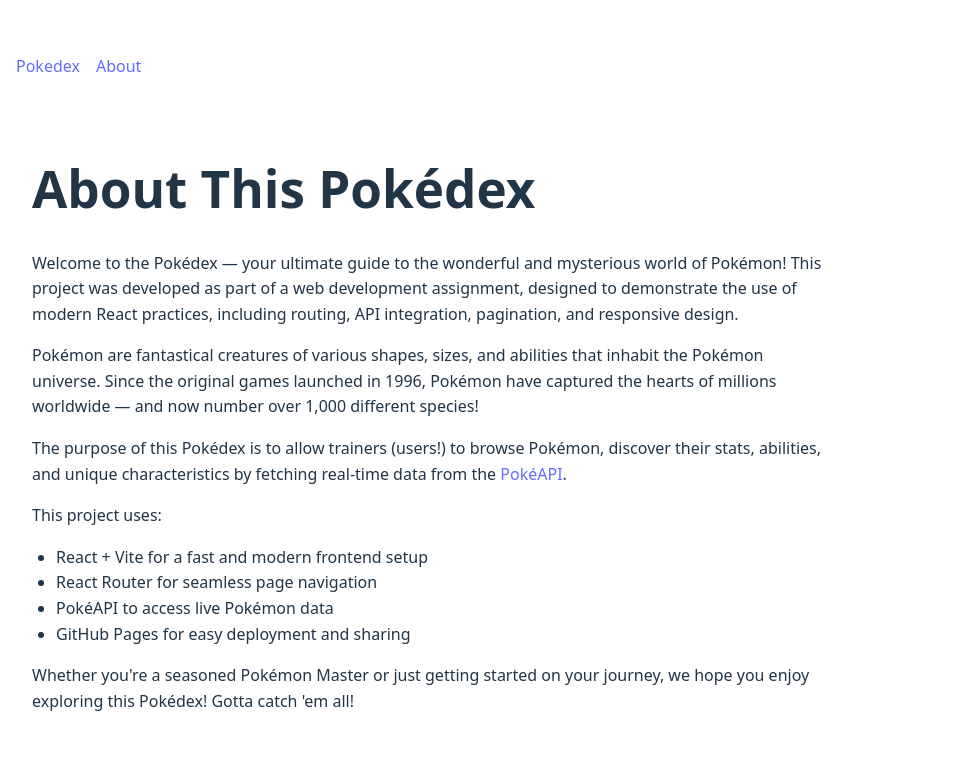
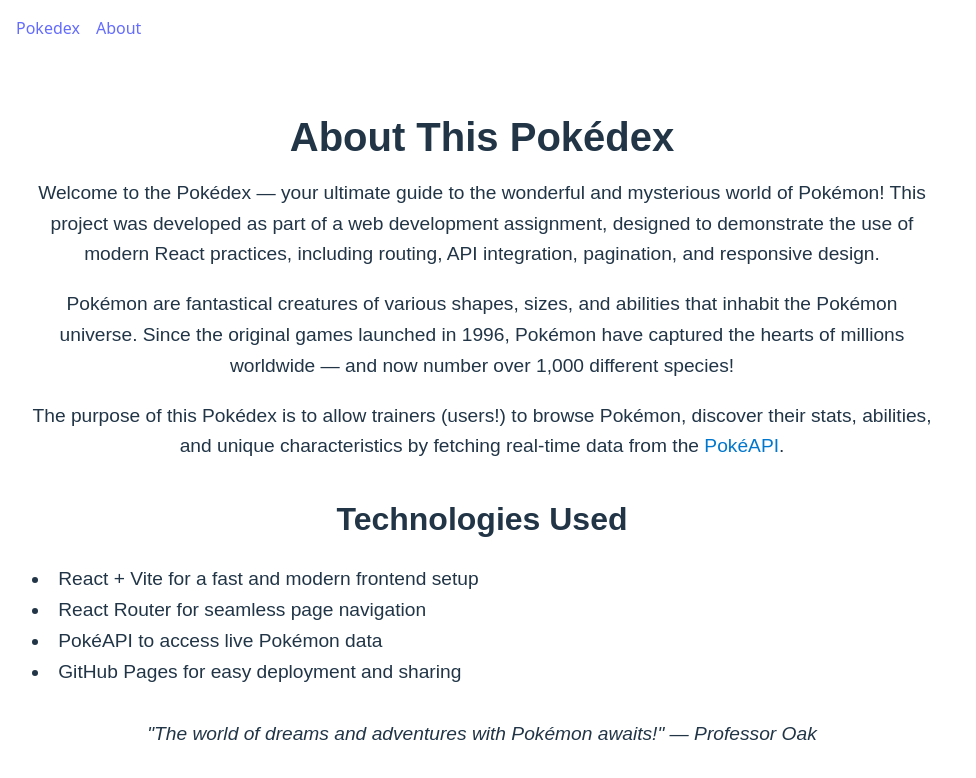
Before and after one commit to Cenone22/Pokedex, a React (Vite) app: page /about in a window 1280 px wide. Shown: the top 778 px of the page, without its empty margins (0-976 px from the left). Built offline with nearby package versions, Linux system fonts and the light colour scheme.

Commit message:
Updated about page

```diff
--- a/src/pages/About.tsx
+++ b/src/pages/About.tsx
@@ -1,39 +1,65 @@
 const About = () => {
     return (
-        <div style={{ padding: '2rem', maxWidth: '800px', margin: '0 auto', lineHeight: '1.6' }}>
-        <h1>About This Pokédex</h1>
+      <div
+        style={{
+          padding: '2rem',
+          maxWidth: '900px',
+          margin: '0 auto',
+          lineHeight: '1.6',
+          fontFamily: 'Arial, sans-serif',
+          fontSize: 'clamp(1rem, 2.5vw, 1.2rem)',
+        }}
+      >
+        {/* Centered Section */}
+        <div style={{ textAlign: 'center' }}>
+          <h1 style={{
+            fontSize: 'clamp(1.5rem, 5vw, 2.5rem)',
+            marginBottom: '1rem'
+          }}>
+            About This Pokédex
+          </h1>
 
-        <p>
+          <p style={{ marginBottom: '1rem' }}>
             Welcome to the Pokédex — your ultimate guide to the wonderful and mysterious world of Pokémon!
             This project was developed as part of a web development assignment, designed to demonstrate the use of modern React practices,
             including routing, API integration, pagination, and responsive design.
           </p>
 
-        <p>
+          <p style={{ marginBottom: '1rem' }}>
             Pokémon are fantastical creatures of various shapes, sizes, and abilities that inhabit the Pokémon universe.
             Since the original games launched in 1996, Pokémon have captured the hearts of millions worldwide —
             and now number over 1,000 different species!
           </p>
 
-        <p>
+          <p style={{ marginBottom: '2rem' }}>
             The purpose of this Pokédex is to allow trainers (users!) to browse Pokémon, discover their stats,
-          abilities, and unique characteristics by fetching real-time data from the <a href="https://pokeapi.co/" target="_blank" rel="noopener noreferrer">PokéAPI</a>.
+            abilities, and unique characteristics by fetching real-time data from the <a href="https://pokeapi.co/" target="_blank" rel="noopener noreferrer" style={{ color: '#0077cc' }}>PokéAPI</a>.
           </p>
+        </div>
 
-        <p>
-          This project uses:
-          <ul style={{ paddingLeft: '1.5rem' }}>
+        {/* Left-aligned Technologies Used Section */}
+        <div style={{ marginBottom: '2rem', textAlign: 'left' }}>
+          <h2 style={{
+            fontSize: 'clamp(1.2rem, 4vw, 2rem)',
+            marginBottom: '1rem',
+            textAlign: 'center'
+          }}>
+            Technologies Used
+          </h2>
+          <ul style={{ listStylePosition: 'inside', padding: 0 }}>
             <li>React + Vite for a fast and modern frontend setup</li>
             <li>React Router for seamless page navigation</li>
             <li>PokéAPI to access live Pokémon data</li>
             <li>GitHub Pages for easy deployment and sharing</li>
           </ul>
+        </div>
+
+        {/* Centered Professor Oak quote */}
+        <div style={{ textAlign: 'center' }}>
+          <p style={{ marginTop: '2rem', fontStyle: 'italic' }}>
+            "The world of dreams and adventures with Pokémon awaits!" — Professor Oak
           </p>
-
-        <p>
-          Whether you're a seasoned Pokémon Master or just getting started on your journey, we hope you enjoy exploring this Pokédex!
-          Gotta catch 'em all!
-        </p>
+        </div>
       </div>
     )
   }
```
Lines whose indentation alone changed are shown as unchanged.
